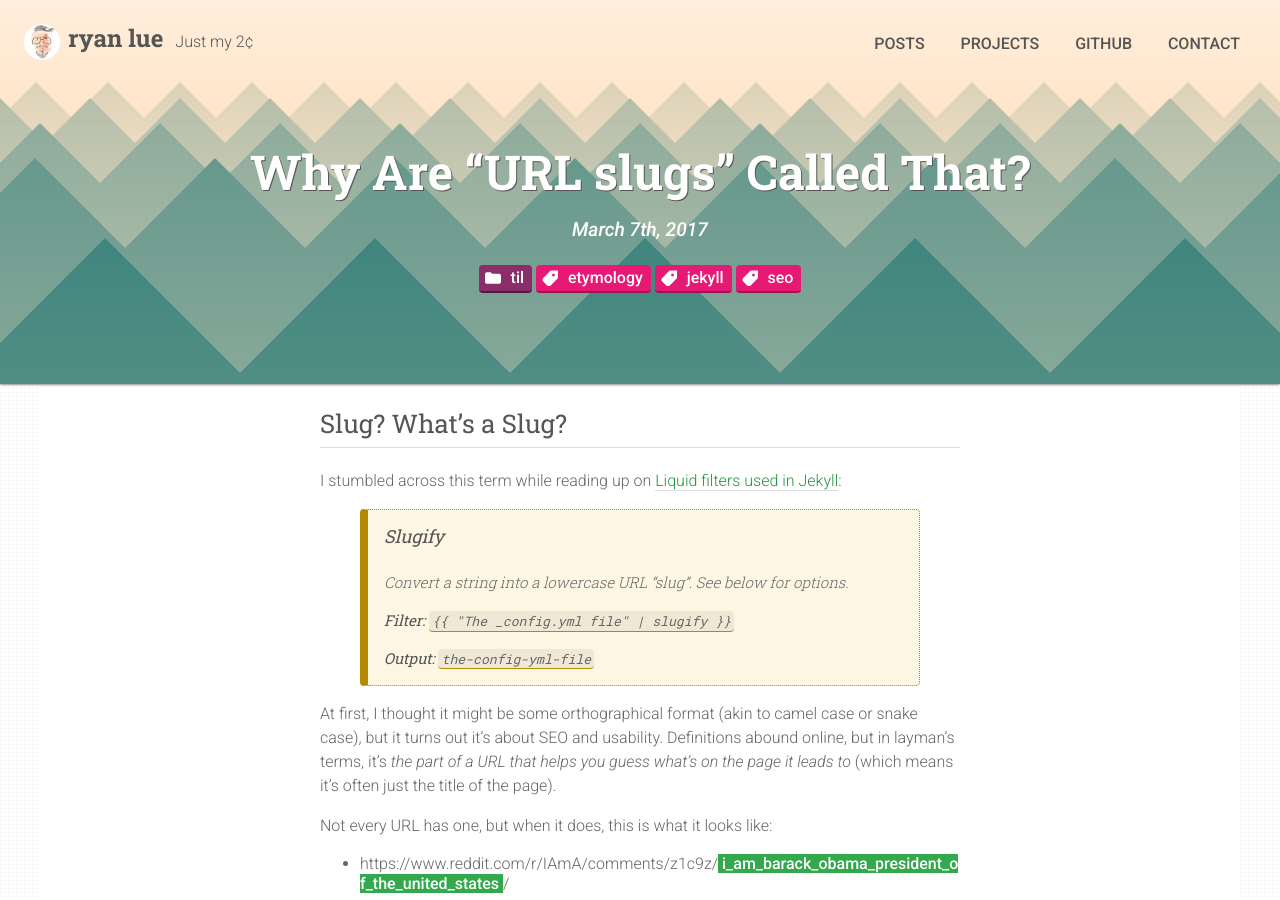
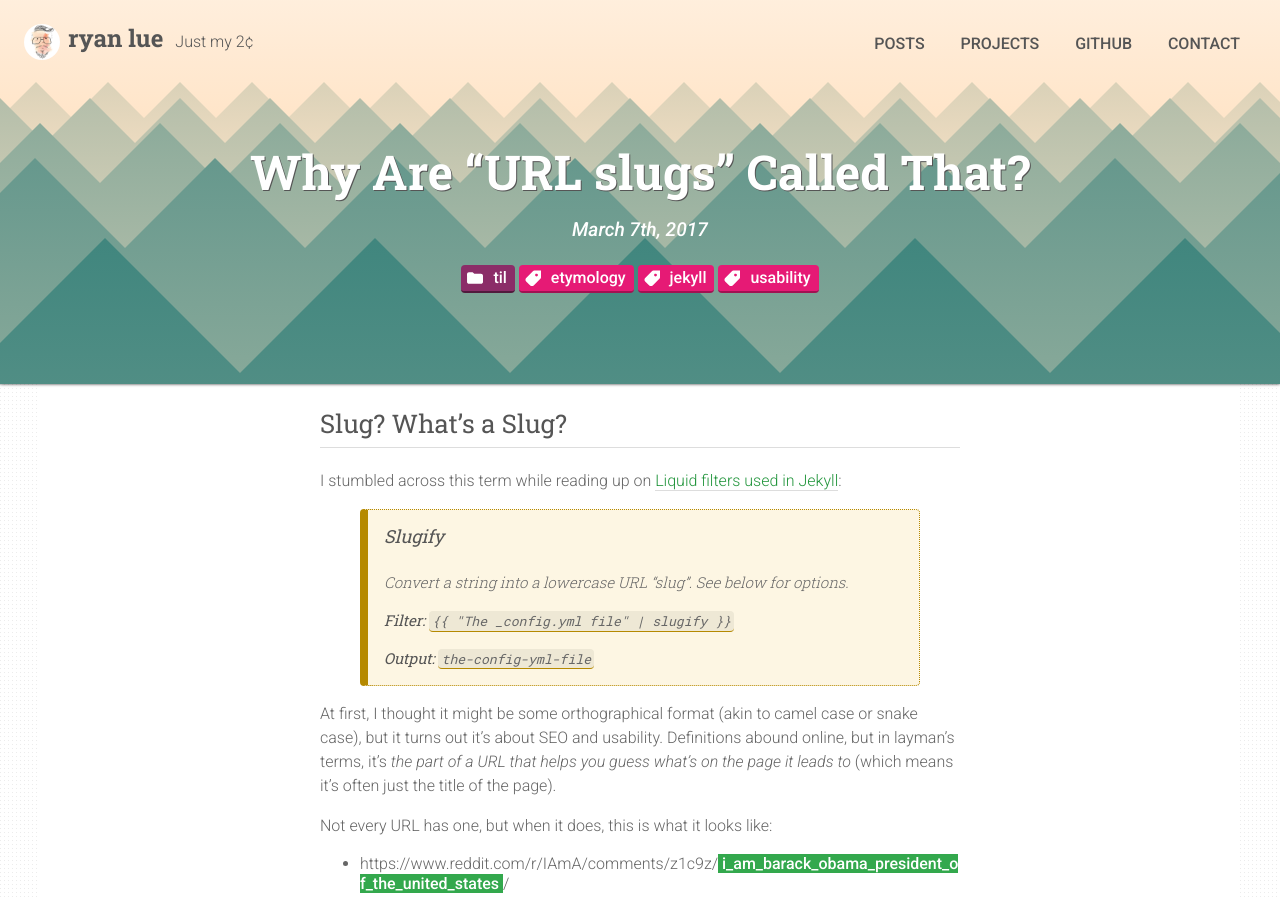
Before and after one commit to rlue/ryanlue.com, a Jekyll site: the page built from _posts/2017-03-07-why-are-slugs-called-that.md, in a window 1280 px wide and 900 px high. Built offline with Jekyll 4.4.1, drawn with Linux system fonts in a browser that asks for light colours.

Commit message:
Update tags on 'URL Slugs'

```diff
--- a/_posts/2017-03-07-why-are-slugs-called-that.md
+++ b/_posts/2017-03-07-why-are-slugs-called-that.md
@@ -2,7 +2,7 @@
 title: Why Are “URL slugs” Called That?
 teaser: "(Spoiler: it’s newsroom lingo.)"
 category: til
-tags: [etymology, jekyll, seo]
+tags: [etymology, jekyll, usability]
 ---
 
 Slug? What’s a Slug?
```
Also changed, not shown: _tag/seo.md (deleted, +0 -3 lines).
